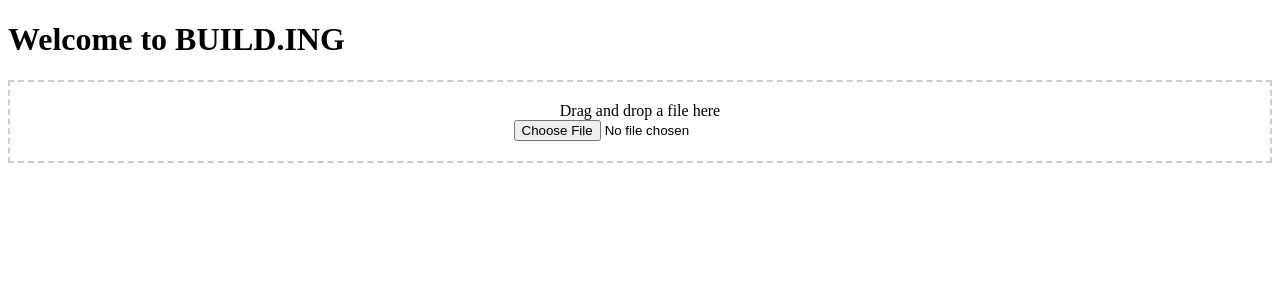
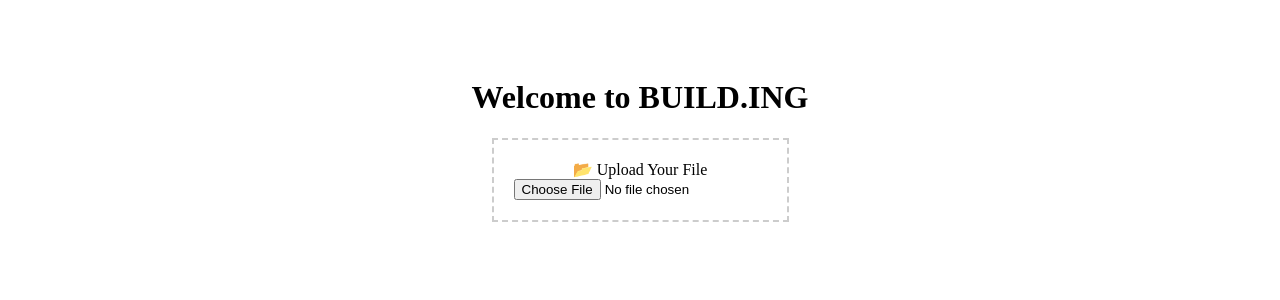
Before and after one commit to amosproj/amos2025ss02-building-documentation-management-system, an Angular app in the folder BitAndBeam/frontend/: page / in a window 1280 px wide. Shown: the top 300 px of the page. Built offline with nearby package versions, Linux system fonts and the light colour scheme.

Commit message:
changed welcome text

```diff
--- a/BitAndBeam/frontend/src/app/components/upload-file/upload-file.component.html
+++ b/BitAndBeam/frontend/src/app/components/upload-file/upload-file.component.html
@@ -4,9 +4,9 @@
   (dragover)="onDragOver($event)"
   style="border: 2px dashed #ccc; padding: 20px; text-align: center;"
 >
-  Drag and drop a file here
+  <label for="fileInput">📂 Upload Your File</label>
   <br />
-  <input type="file" (change)="onFileSelected($event)" />
+  <input id="fileInput" type="file" (change)="onFileSelected($event)" />
 </div>
 
 <!-- Separate area to display the selected file -->
--- a/BitAndBeam/frontend/src/app/pages/home/home.component.css
+++ b/BitAndBeam/frontend/src/app/pages/home/home.component.css
@@ -0,0 +1,8 @@
+.center-container {
+    display: flex;
+    flex-direction: column;
+    align-items: center;  /* Center horizontally */
+    padding-top: 50px;    /* Push down from the top */
+    text-align: center;
+    min-height: 100vh;    /* Still take full height, but no vertical centering */
+  }
--- a/BitAndBeam/frontend/src/app/pages/home/home.component.html
+++ b/BitAndBeam/frontend/src/app/pages/home/home.component.html
@@ -1,2 +1,4 @@
-<h1>Welcome to BUILD.ING</h1>
-<app-upload-file></app-upload-file>
+<div class="center-container">
+    <h1>Welcome to BUILD.ING</h1>
+    <app-upload-file></app-upload-file>
+  </div>
--- a/BitAndBeam/frontend/src/index.html
+++ b/BitAndBeam/frontend/src/index.html
@@ -2,7 +2,7 @@
 <html lang="en">
 <head>
   <meta charset="utf-8">
-  <title>Frontend</title>
+  <title>b&b DMS</title>
   <base href="/">
   <meta name="viewport" content="width=device-width, initial-scale=1">
   <link rel="icon" type="image/x-icon" href="team-logo.svg">
```
